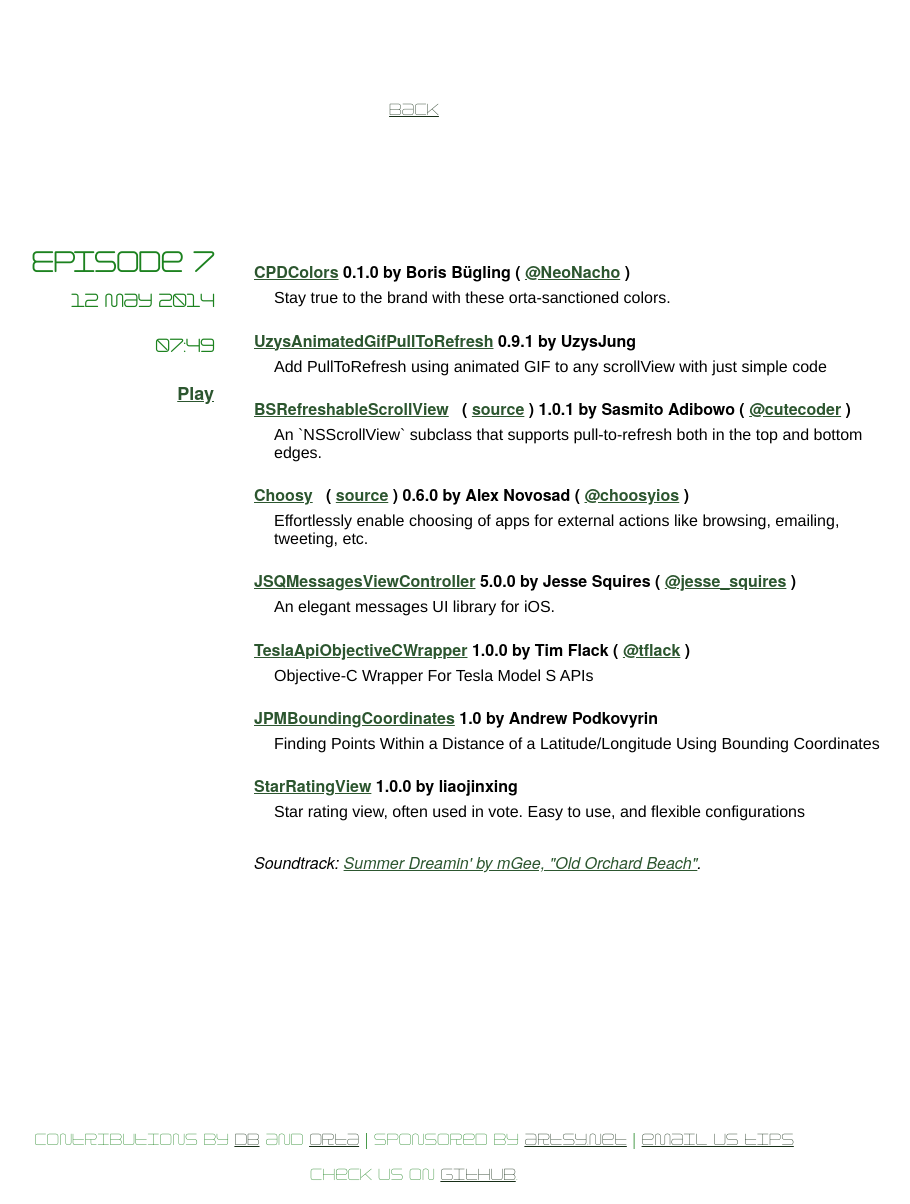
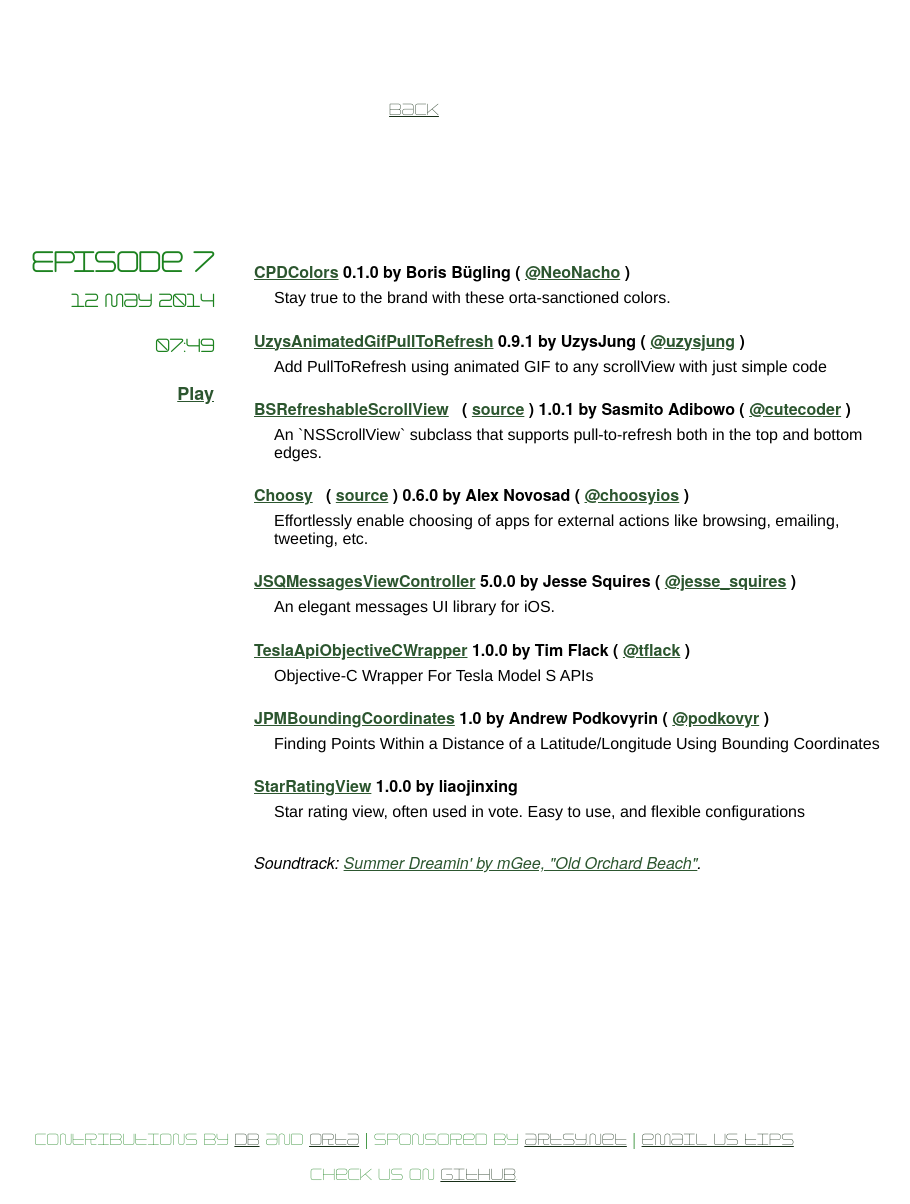
Before and after one commit to pod5/pod5.github.io, a Jekyll site: the page built from _posts/2014-05-12-episode7.html, in a window 1280 px wide. Shown: the whole page, without its empty margins (226-1136 px from the left). Built offline with Jekyll 4.4.1, drawn with Linux system fonts in a browser that asks for light colours; some of the changed lines change nothing that is shown.

Commit message:
Added some missing Twitter handles.

```diff
--- a/_posts/2014-05-12-episode7.html
+++ b/_posts/2014-05-12-episode7.html
@@ -11,7 +11,7 @@
 
 {% include note.html project='CPDColors' version='0.1.0' author='Boris Bügling' twitter='NeoNacho' description='Stay true to the brand with these orta-sanctioned colors.' homepage='https://github.com/neonichu/CPDColors' source='https://github.com/neonichu/CPDColors' %}
 
-{% include note.html project='UzysAnimatedGifPullToRefresh' version='0.9.1' author='UzysJung' twitter='' description='Add PullToRefresh using animated GIF to any scrollView with just simple code' homepage='https://github.com/uzysjung/UzysAnimatedGifPullToRefresh' source='https://github.com/uzysjung/UzysAnimatedGifPullToRefresh' %}
+{% include note.html project='UzysAnimatedGifPullToRefresh' version='0.9.1' author='UzysJung' twitter='uzysjung' description='Add PullToRefresh using animated GIF to any scrollView with just simple code' homepage='https://github.com/uzysjung/UzysAnimatedGifPullToRefresh' source='https://github.com/uzysjung/UzysAnimatedGifPullToRefresh' %}
 
 {% include note.html   project='BSRefreshableScrollView' version='1.0.1' author='Sasmito Adibowo' twitter='cutecoder' description='An `NSScrollView` subclass that supports pull-to-refresh both in the top and bottom edges.' homepage='http://cutecoder.org/tag/bsrefreshablescrollview/' source='https://github.com/adib/RefreshableScrollView' %}
 
@@ -21,7 +21,7 @@
 
 {% include note.html   project='TeslaApiObjectiveCWrapper' version='1.0.0' author='Tim Flack' twitter='tflack' description='Objective-C Wrapper For Tesla Model S APIs' homepage='https://github.com/tflack/tesla-api-objectivec' source='https://github.com/tflack/tesla-api-objectivec' %}
 
-{% include note.html project='JPMBoundingCoordinates' version='1.0' author='Andrew Podkovyrin' twitter='' description='Finding Points Within a Distance of a Latitude/Longitude Using Bounding Coordinates' homepage='https://github.com/podkovyrin/JPMBoundingCoordinates' source='https://github.com/podkovyrin/JPMBoundingCoordinates' %}
+{% include note.html project='JPMBoundingCoordinates' version='1.0' author='Andrew Podkovyrin' twitter='podkovyr' description='Finding Points Within a Distance of a Latitude/Longitude Using Bounding Coordinates' homepage='https://github.com/podkovyrin/JPMBoundingCoordinates' source='https://github.com/podkovyrin/JPMBoundingCoordinates' %}
 
 {% include note.html project='StarRatingView' version='1.0.0' author='liaojinxing' twitter='' description='Star rating view, often used in vote. Easy to use, and flexible configurations' homepage='https://github.com/liaojinxing/StarRatingView' source='https://github.com/liaojinxing/StarRatingView' %}
 
```
